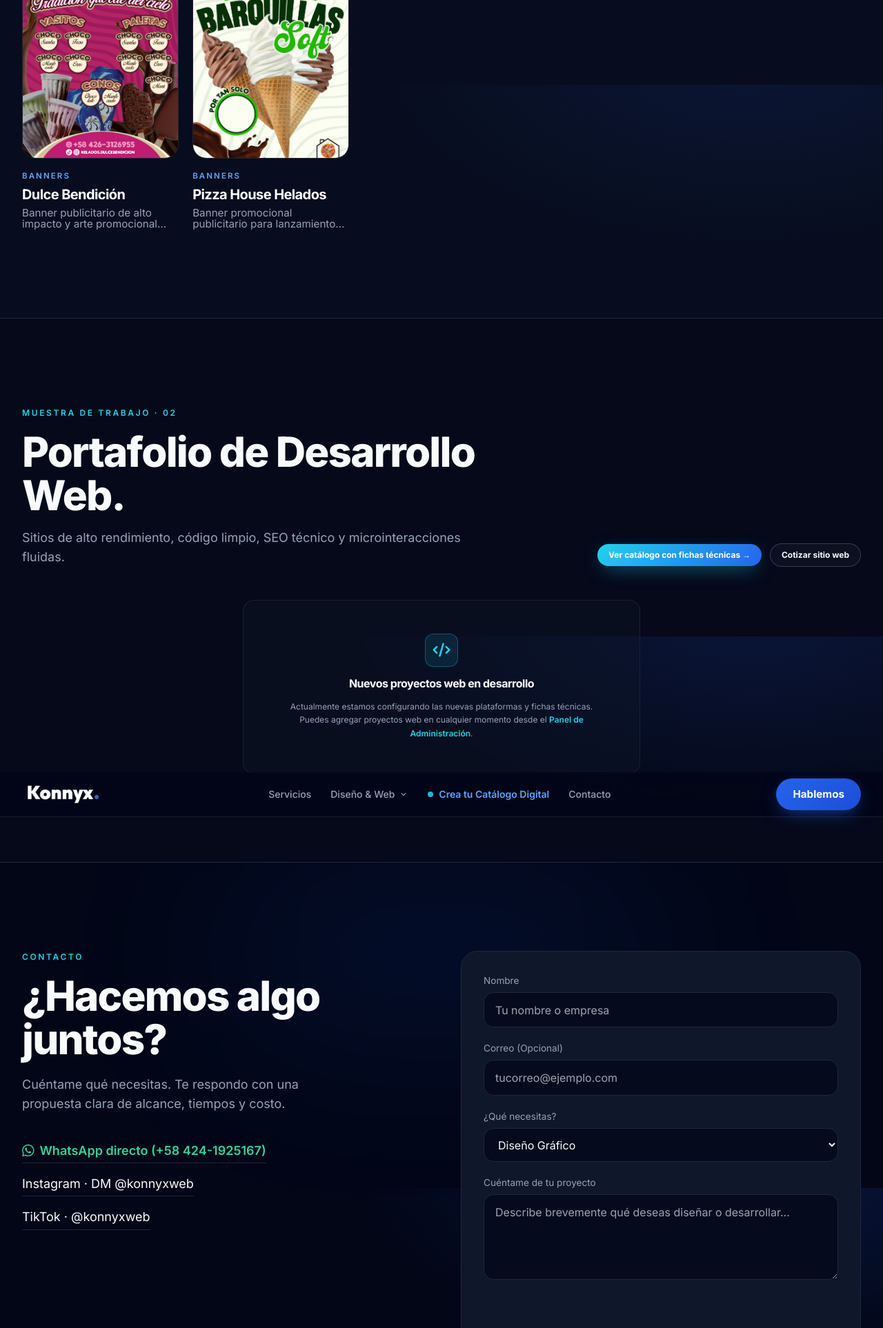
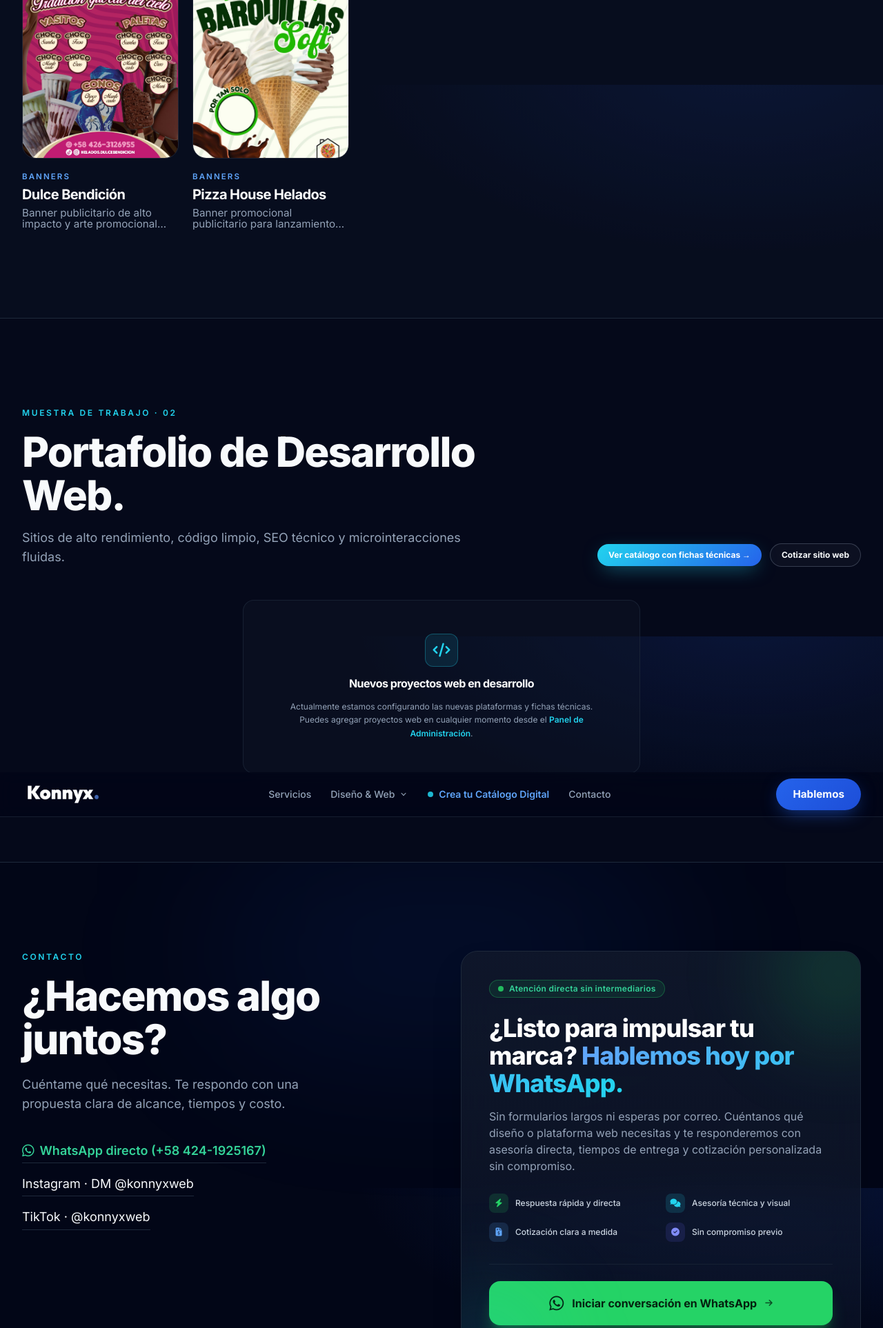
Before and after one commit to konnyxweb/konnyx, a Flask app: page / in a window 1280 px wide, after a click on "Cuéntame tu proyecto →". Shown: the part 3077-5003 px from the top of the page at 69% size. Run offline with Flask 2, Linux system fonts and the light colour scheme; some libraries are stand-ins or nearby versions.

Commit message:
whatsaap

```diff
--- a/js/main.js
+++ b/js/main.js
@@ -142,19 +142,33 @@
     });
   });
 
-  /* ---------- CTAs de pilares: preseleccionan el servicio ---------- */
-  var serviceSelect = document.getElementById('servicio');
+  /* ---------- CTA Directo a WhatsApp (Web en PC / App en Móvil) ---------- */
+  var ctaWaBtn = document.getElementById('cta-whatsapp-btn');
+  var defaultWaMessage = 'Hola Konnyx, vengo de su página web y me gustaría cotizar un proyecto para mi negocio.';
+
+  if (ctaWaBtn) {
+    ctaWaBtn.href = getWhatsAppUrl(defaultWaMessage);
+    ctaWaBtn.addEventListener('click', function (e) {
+      e.preventDefault();
+      openWhatsApp(ctaWaBtn.getAttribute('data-custom-msg') || defaultWaMessage);
+    });
+  }
+
+  /* ---------- CTAs de servicios: personalizan el mensaje de WhatsApp ---------- */
   document.querySelectorAll('[data-service]').forEach(function (a) {
     a.addEventListener('click', function () {
-      if (!serviceSelect) return;
-      var opt = Array.prototype.slice.call(serviceSelect.options).find(function (o) {
-        return o.dataset.key === a.dataset.service;
-      });
-      if (opt) serviceSelect.value = opt.value;
+      var key = a.dataset.service;
+      var serviceName = (key === 'diseno') ? 'Diseño Gráfico' : ((key === 'web') ? 'Desarrollo Web' : 'un proyecto digital');
+      var customMsg = 'Hola Konnyx, me interesa cotizar un servicio de ' + serviceName + ' para mi marca. ¿Podrían brindarme información y presupuesto?';
+
+      if (ctaWaBtn) {
+        ctaWaBtn.setAttribute('data-custom-msg', customMsg);
+        ctaWaBtn.href = getWhatsAppUrl(customMsg);
+      }
     });
   });
 
-  /* ---------- Formulario exclusivo directo a WhatsApp ---------- */
+  /* ---------- Fallback para formulario en caso de existir ---------- */
   var form = document.getElementById('contact-form');
   var statusEl = document.getElementById('form-status');
 
@@ -167,7 +181,6 @@
       var servicio = String(data.get('servicio') || '');
       var mensaje = String(data.get('mensaje') || '').trim();
 
-      // Validación accesible
       var valid = true;
       ['nombre', 'mensaje'].forEach(function (id) {
         var el = document.getElementById(id);
--- a/templates/index.html
+++ b/templates/index.html
@@ -470,35 +470,70 @@
           </ul>
         </div>
 
-        <form id="contact-form" class="space-y-5 rounded-3xl border border-line bg-surface p-6 md:p-8" data-reveal
-          data-gsap="form" novalidate>
+        <!-- ============ CALL TO ACTION WHATSAPP ============ -->
+        <div id="contact-cta" data-reveal data-gsap="contact-cta" class="relative rounded-3xl border border-line bg-gradient-to-b from-surface/95 via-surface/80 to-surface/40 p-8 sm:p-10 backdrop-blur-xl shadow-2xl flex flex-col justify-between overflow-hidden">
+          <!-- Brillo ambiental de fondo -->
+          <div class="pointer-events-none absolute -right-16 -top-16 h-48 w-48 rounded-full bg-wa/20 blur-3xl"></div>
+          <div class="pointer-events-none absolute -left-16 -bottom-16 h-48 w-48 rounded-full bg-cyan/15 blur-3xl"></div>
+
           <div>
-            <label for="nombre" class="label">Nombre</label>
-            <input id="nombre" name="nombre" type="text" autocomplete="name" required class="field" placeholder="Tu nombre o empresa" />
+            <div class="inline-flex items-center gap-2 px-3 py-1 rounded-full bg-wa/10 border border-wa/30 text-emerald-400 text-xs font-semibold tracking-wide mb-6">
+              <span class="w-2 h-2 rounded-full bg-wa animate-pulse"></span>
+              Atención directa sin intermediarios
+            </div>
+
+            <h3 class="font-display text-2xl sm:text-3xl lg:text-4xl font-extrabold text-white tracking-tight leading-tight">
+              ¿Listo para impulsar tu marca? <span class="grad-text block sm:inline">Hablemos hoy por WhatsApp.</span>
+            </h3>
+
+            <p class="mt-4 text-sm sm:text-base text-mute leading-relaxed">
+              Sin formularios largos ni esperas por correo. Cuéntanos qué diseño o plataforma web necesitas y te responderemos con asesoría directa, tiempos de entrega y cotización personalizada sin compromiso.
+            </p>
+
+            <div class="mt-7 grid grid-cols-1 sm:grid-cols-2 gap-3.5 text-xs text-slate-300">
+              <div class="flex items-center gap-2.5">
+                <div class="h-7 w-7 rounded-lg bg-wa/15 text-wa flex items-center justify-center shrink-0">
+                  <i class="fa-solid fa-bolt text-xs"></i>
+                </div>
+                <span class="font-medium">Respuesta rápida y directa</span>
+              </div>
+              <div class="flex items-center gap-2.5">
+                <div class="h-7 w-7 rounded-lg bg-cyan/15 text-cyan flex items-center justify-center shrink-0">
+                  <i class="fa-solid fa-comments text-xs"></i>
+                </div>
+                <span class="font-medium">Asesoría técnica y visual</span>
+              </div>
+              <div class="flex items-center gap-2.5">
+                <div class="h-7 w-7 rounded-lg bg-sky/15 text-sky flex items-center justify-center shrink-0">
+                  <i class="fa-solid fa-file-invoice-dollar text-xs"></i>
+                </div>
+                <span class="font-medium">Cotización clara a medida</span>
+              </div>
+              <div class="flex items-center gap-2.5">
+                <div class="h-7 w-7 rounded-lg bg-indigo-500/15 text-indigo-400 flex items-center justify-center shrink-0">
+                  <i class="fa-solid fa-circle-check text-xs"></i>
+                </div>
+                <span class="font-medium">Sin compromiso previo</span>
+              </div>
+            </div>
           </div>
-          <div>
-            <label for="email" class="label">Correo (Opcional)</label>
-            <input id="email" name="email" type="email" autocomplete="email" class="field" placeholder="tucorreo@ejemplo.com" />
+
+          <div class="mt-8 pt-6 border-t border-line/60">
+            <a href="https://web.whatsapp.com/send?phone={{ config.whatsapp_number }}&text={{ 'Hola Konnyx, vengo de su sitio web y me gustaría cotizar un proyecto.' | urlencode }}"
+               id="cta-whatsapp-btn"
+               target="_blank"
+               rel="noopener noreferrer"
+               class="btn-whatsapp w-full justify-center py-4 px-6 text-sm sm:text-base font-bold rounded-2xl shadow-xl shadow-wa/30 hover:scale-[1.02] active:scale-[0.98] transition-all flex items-center gap-3">
+              <i class="fa-brands fa-whatsapp text-2xl"></i>
+              <span>Iniciar conversación en WhatsApp</span>
+              <i class="fa-solid fa-arrow-right text-xs opacity-75"></i>
+            </a>
+            <p class="mt-3 text-center text-xs text-mute flex items-center justify-center gap-1.5">
+              <i class="fa-solid fa-arrow-up-right-from-square text-[10px] text-cyan"></i>
+              Abre automáticamente en WhatsApp Web (PC) o en la app de tu teléfono
+            </p>
           </div>
-          <div>
-            <label for="servicio" class="label">¿Qué necesitas?</label>
-            <select id="servicio" name="servicio" class="field">
-              <option value="Diseño Gráfico" data-key="diseno">Diseño Gráfico</option>
-              <option value="Desarrollo Web" data-key="web">Desarrollo Web</option>
-              <option value="Diseño Gráfico + Desarrollo Web" data-key="ambos">Ambos</option>
-            </select>
-          </div>
-          <div>
-            <label for="mensaje" class="label">Cuéntame de tu proyecto</label>
-            <textarea id="mensaje" name="mensaje" rows="4" required class="field" placeholder="Describe brevemente qué deseas diseñar o desarrollar..."></textarea>
-          </div>
-          <p id="form-status" class="min-h-[1.25rem] text-sm text-sky" role="status" aria-live="polite"></p>
-          <div class="pt-2">
-            <button type="submit" class="btn-whatsapp w-full sm:w-auto justify-center font-bold text-sm py-3.5 px-6 rounded-xl shadow-lg">
-              <i class="fa-brands fa-whatsapp text-xl mr-2"></i> Enviar mensaje por WhatsApp
-            </button>
-          </div>
-        </form>
+        </div>
       </div>
     </section>
   </main>
```
Also changed, not shown: index.html (+61 -26 lines), js/gsap-animations.js.
